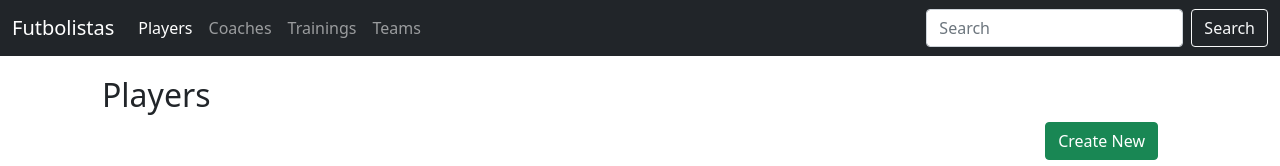
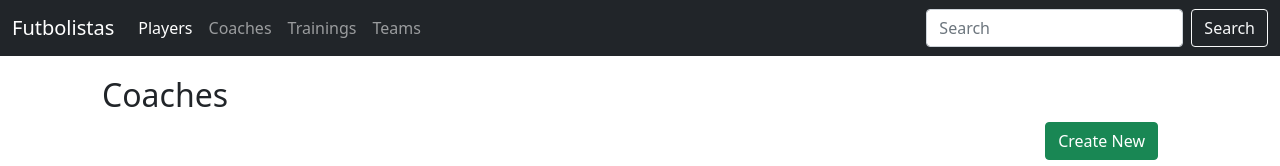
Before and after one commit to AlexisAndresHR/app-Futbolistas-JS, a React (Create React App) app in the folder frontend-react/: page /coaches in a window 1280 px wide. Shown: the top 166 px of the page. Built offline with nearby package versions, Linux system fonts and the light colour scheme; no server answers.

Commit message:
Added React Router functionalities to the redirection in Nav menus (React front-end)

```diff
--- a/frontend-react/package.json
+++ b/frontend-react/package.json
@@ -12,6 +12,7 @@
     "bootstrap": "^5.1.0",
     "react": "^17.0.2",
     "react-dom": "^17.0.2",
+    "react-router-dom": "^5.2.0",
     "react-scripts": "4.0.3",
     "web-vitals": "^1.1.2"
   },
--- a/frontend-react/src/App.js
+++ b/frontend-react/src/App.js
@@ -1,12 +1,23 @@
+import { BrowserRouter as Router, Switch, Route } from "react-router-dom";// React Router imports
 import './App.css';
+import Nav from "./components/Nav";
 import Page from "./components/Page";
 
 function App() {
+    // Calls components/Page.js passing parameters in order to the /route (with React Router) to create the visual components
     return (
         <>
-            { /* Calls components/Page.js to create the visual components */ }
-            <Page pageTitle={"Players"}
-                  entity={"players"} />
+        <Nav /> { /* Navbar with Bootstrap style for the menus */ }
+        <Switch>
+            <Route exact path="/" component={ () =>
+                <Page pageTitle={"Players"} entity={"players"} /> } /> { /* 'exact' param should be indicated in the index page */ }
+            <Route path="/coaches" component={ () =>
+                <Page pageTitle={"Coaches"} entity={"coaches"} /> } />
+            <Route path="/trainings" component={ () =>
+                <Page pageTitle={"Trainings"} entity={"trainings"} /> } />
+            <Route path="/teams" component={ () =>
+                <Page pageTitle={"Teams"} entity={"teams"} /> } />
+        </Switch>
         </>
     );
 }
--- a/frontend-react/src/components/Nav.js
+++ b/frontend-react/src/components/Nav.js
@@ -1,10 +1,11 @@
 import React from "react";
+import { Link } from "react-router-dom";
 
 function Nav() {
     return (
         <nav className="navbar navbar-expand-lg navbar-dark bg-dark">
             <div className="container-fluid">
-                <a className="navbar-brand" href="app_index.html"> Futbolistas </a>
+                <Link className="navbar-brand" to="/"> Futbolistas </Link>
                 <button className="navbar-toggler" type="button" data-bs-toggle="collapse"
                         data-bs-target="#navbarColor01" aria-controls="navbarColor01" aria-expanded="false"
                         aria-label="Toggle navigation">
@@ -13,16 +14,16 @@ function Nav() {
                 <div className="collapse navbar-collapse" id="navbarColor01">
                     <ul className="navbar-nav me-auto mb-2 mb-lg-0">
                         <li className="nav-item">
-                            <a className="nav-link active" aria-current="page" href="app_index.html"> Players </a>
+                            <Link className="nav-link active" aria-current="page" to="/"> Players </Link>
                         </li>
                         <li className="nav-item">
-                            <a className="nav-link" href="coaches_page.html"> Coaches </a>
+                            <Link className="nav-link" to="/coaches"> Coaches </Link>
                         </li>
                         <li className="nav-item">
-                            <a className="nav-link" href="trainings_page.html"> Trainings </a>
+                            <Link className="nav-link" to="/trainings"> Trainings </Link>
                         </li>
                         <li className="nav-item">
-                            <a className="nav-link" href="teams_page.html"> Teams </a>
+                            <Link className="nav-link" to="/teams"> Teams </Link>
                         </li>
                     </ul>
                     <form className="d-flex">
--- a/frontend-react/src/components/Page.js
+++ b/frontend-react/src/components/Page.js
@@ -1,5 +1,4 @@
 import React, { Component } from "react";
-import Nav from "./Nav";
 import ActionsMenu from "./ActionsMenu";
 import Table from "./Table/Table";
 import Modal from "./Modal/Modal";
@@ -93,8 +92,6 @@ class Page extends Component {
 
         return (
             <>
-                <Nav /> { /* Navbar with Bootstrap style for the menus */ }
-
                 <div className="container"> { /* Main container (div) for the page content */ }
                     <ActionsMenu changeModalState={ this.changeModalState }
                                  pageTitle={pageTitle} />
--- a/frontend-react/src/index.js
+++ b/frontend-react/src/index.js
@@ -1,5 +1,6 @@
 import React from 'react';
 import ReactDOM from 'react-dom';
+import { BrowserRouter as Router } from "react-router-dom";
 import './index.css';
 import App from './App';
 import 'bootstrap/dist/css/bootstrap.min.css';// To use Bootstrap library
@@ -7,7 +8,9 @@ import reportWebVitals from './reportWebVitals';
 
 ReactDOM.render(
     <React.StrictMode>
-        <App /> { /* Invokes the App.js file (main content) */ }
+        <Router>
+            <App /> { /* Invokes the App.js file (main content) */ }
+        </Router>
     </React.StrictMode>,
     document.getElementById('root')
 );
```
Also changed, not shown: 1 other file (tests, documents, lock files or other folders).
